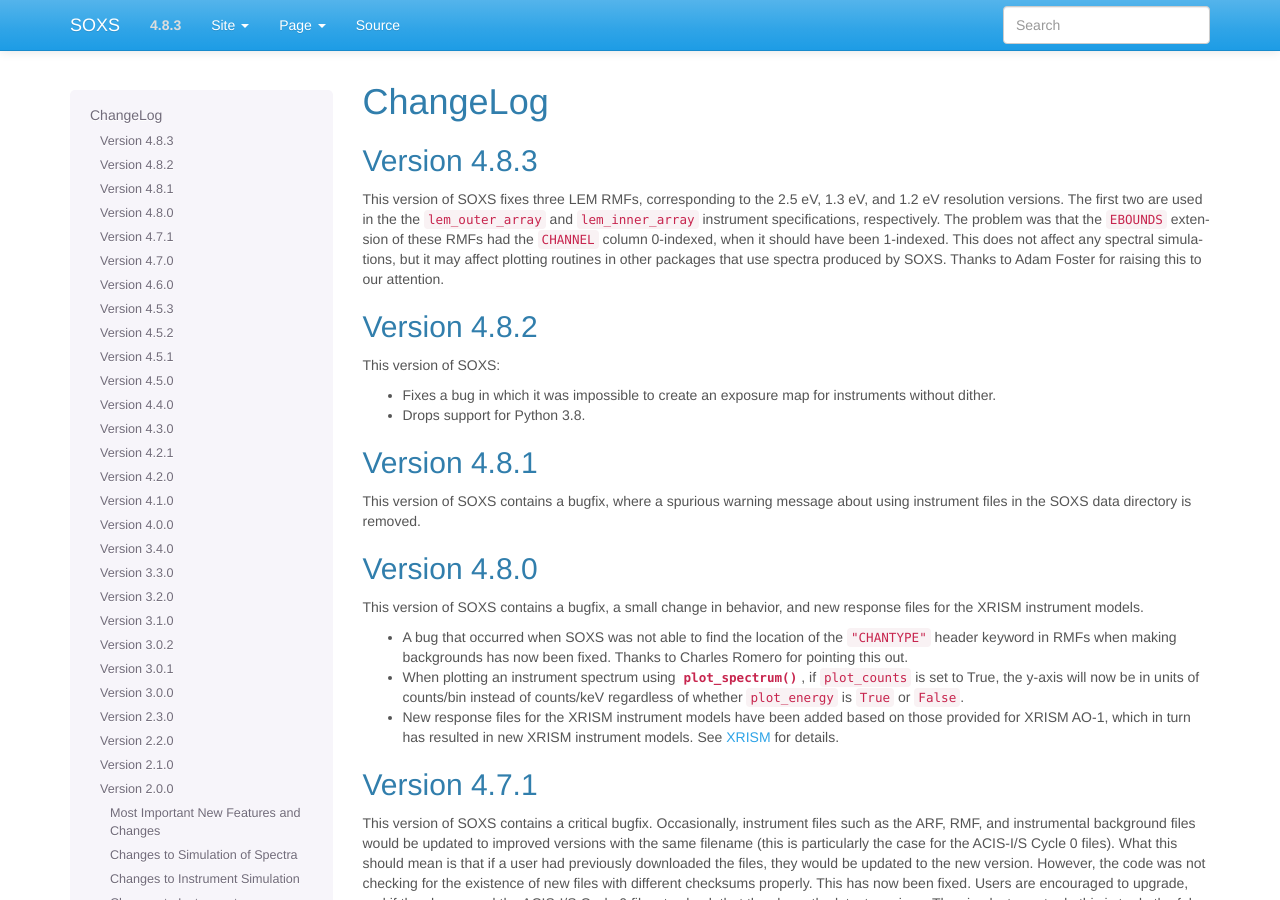
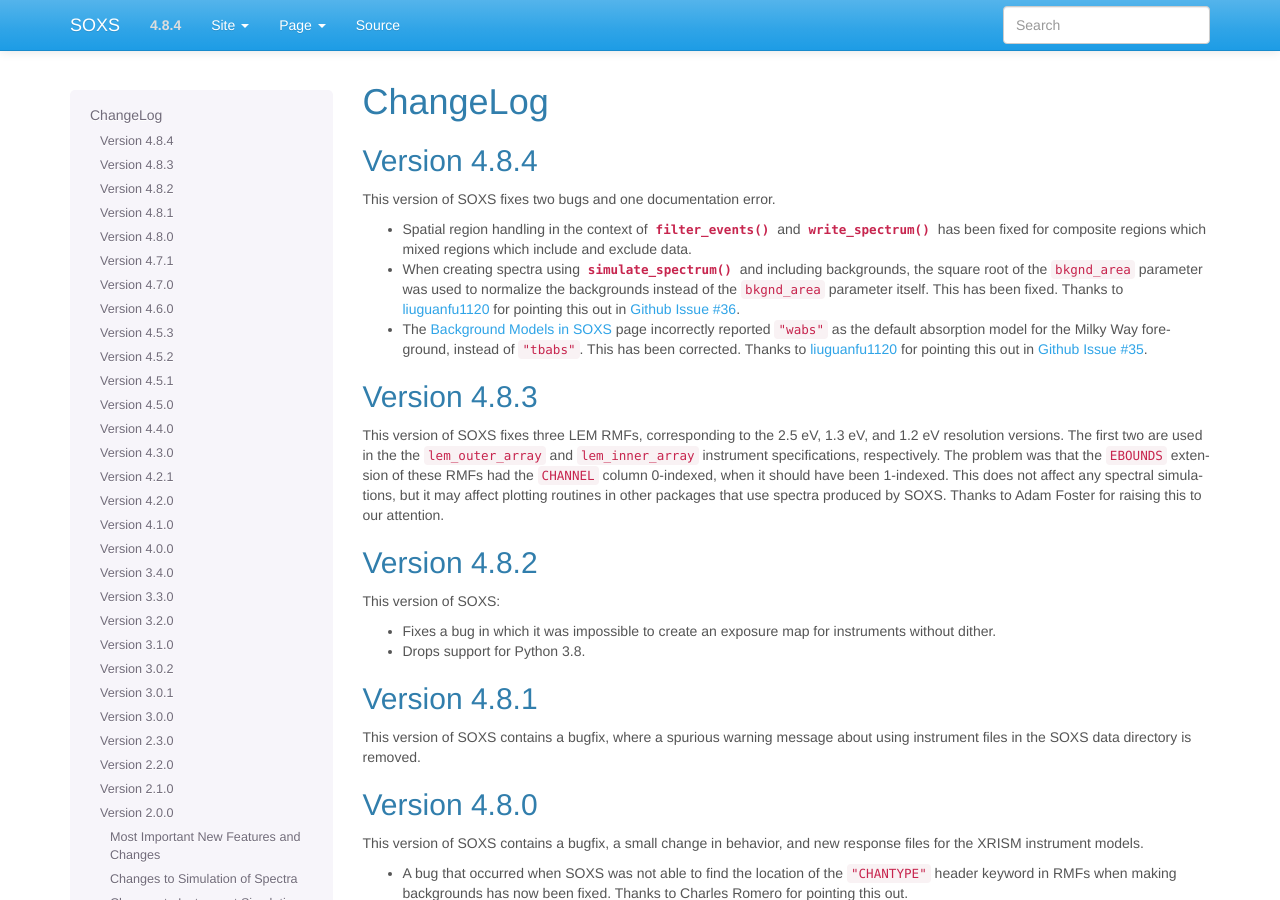
Before and after one commit to lynx-x-ray-observatory/soxs, a Sphinx documentation site: the page built from doc/source/changelog.rst, in a window 1280 px wide and 900 px high. Built offline with Sphinx 7.4.7, drawn with Linux system fonts in a browser that asks for light colours.

Commit message:
Doc fixes

```diff
--- a/doc/source/changelog.rst
+++ b/doc/source/changelog.rst
@@ -2,6 +2,26 @@
 
 ChangeLog
 =========
+
+Version 4.8.4
+-------------
+
+This version of SOXS fixes two bugs and one documentation error.
+
+* Spatial region handling in the context of :func:`~soxs.events.filter_events` and
+  :func:`~soxs.events.write_spectrum` has been fixed for composite regions which
+  mixed regions which include and exclude data.
+* When creating spectra using :func:`~soxs.instrument.simulate_spectrum` and
+  including backgrounds, the square root of the ``bkgnd_area`` parameter was
+  used to normalize the backgrounds instead of the ``bkgnd_area`` parameter itself.
+  This has been fixed. Thanks to `liuguanfu1120 <https://github.com/liuguanfu1120>`_
+  for pointing this out in
+  `Github Issue #36 <https://github.com/lynx-x-ray-observatory/soxs/issues/36>`_.
+* The :ref:`background` page incorrectly reported ``"wabs"`` as the default
+  absorption model for the Milky Way foreground, instead of ``"tbabs"``. This has
+  been corrected. Thanks to `liuguanfu1120 <https://github.com/liuguanfu1120>`_
+  for pointing this out in
+  `Github Issue #35 <https://github.com/lynx-x-ray-observatory/soxs/issues/35>`_.
 
 Version 4.8.3
 -------------
--- a/doc/source/conf.py
+++ b/doc/source/conf.py
@@ -78,9 +78,9 @@
 # |version| and |release|, also used in various other places throughout the
 # built documents.
 #
-version = "4.8.3"
+version = "4.8.4"
 # The full version, including alpha/beta/rc tags.
-release = "4.8.3"
+release = "4.8.4"
 
 # The language for content autogenerated by Sphinx. Refer to documentation
 # for a list of supported languages.
--- a/doc/source/index.rst
+++ b/doc/source/index.rst
@@ -69,7 +69,7 @@
 Current Version
 ---------------
 
-The current stable version is 4.8.3. See the :ref:`changelog` for details on changes
+The current stable version is 4.8.4. See the :ref:`changelog` for details on changes
 from previous versions.
 
 Documentation Contents
--- a/doc/source/users_guide/background.rst
+++ b/doc/source/users_guide/background.rst
@@ -25,7 +25,7 @@
 thermal models with thermal broadening of emission lines, one absorbed,
 ``bapec+tbabs*bapec``, with parameters:
 
-``wabs*bapec`` **Model 1, Hot Halo**
+``tbabs*bapec`` **Model 1, Hot Halo**
 
 * ``nH``: :math:`0.018 \times 10^{22}~\rm{cm}^{-2}`
 * ``kT``: :math:`\rm{0.225~keV}`
```
